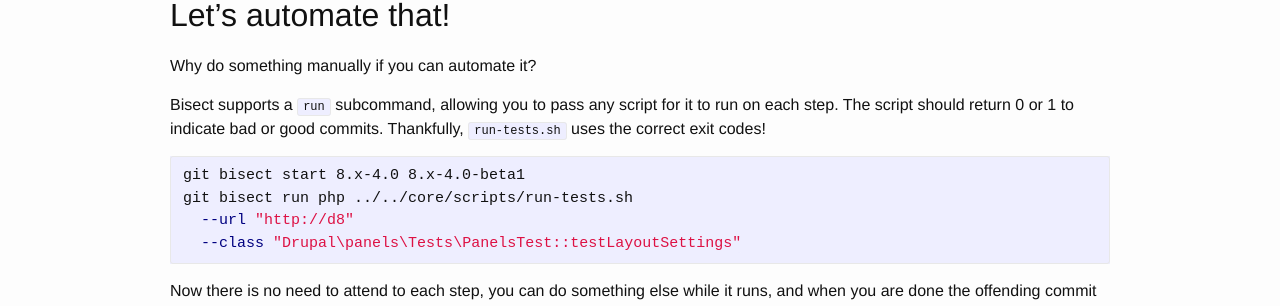
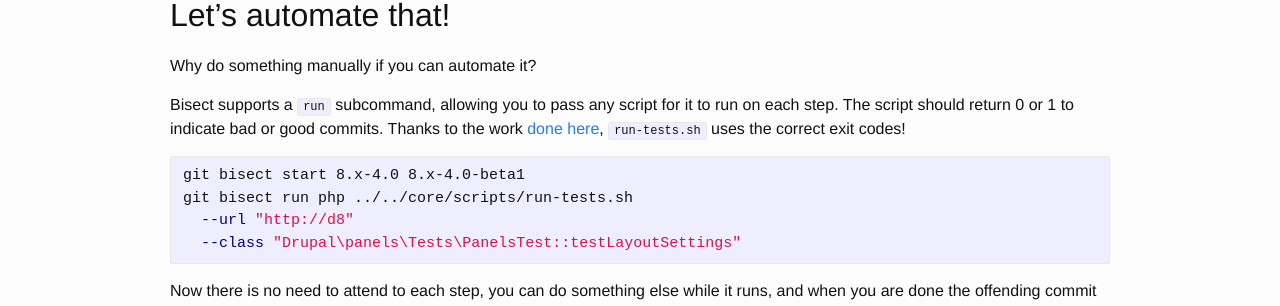
Before and after one commit to timplunkett/timplunkett.github.io, a Jekyll site: the page built from _posts/2017-05-02-git-bisect-run-drupal.md, in a window 1280 px wide. Shown: the part 1104-1410 px from the top of the page. Built offline with Jekyll 4.4.1, drawn with Linux system fonts in a browser that asks for light colours.

Commit message:
Adding credit for exit codes

````diff
--- a/_posts/2017-05-02-git-bisect-run-drupal.md
+++ b/_posts/2017-05-02-git-bisect-run-drupal.md
@@ -39,7 +39,7 @@ Based on the output of this script, you then can run `git bisect good` or `git b
 
 Why do something manually if you can automate it?
 
-Bisect supports a `run` subcommand, allowing you to pass any script for it to run on each step. The script should return 0 or 1 to indicate bad or good commits. Thankfully, `run-tests.sh` uses the correct exit codes!
+Bisect supports a `run` subcommand, allowing you to pass any script for it to run on each step. The script should return 0 or 1 to indicate bad or good commits. Thanks to the work [done here](https://www.drupal.org/commitlog/commit/2/37705f2a8220776d86d333597a24cb40116981f5), `run-tests.sh` uses the correct exit codes!
 ```bash
 git bisect start 8.x-4.0 8.x-4.0-beta1
 git bisect run php ../../core/scripts/run-tests.sh
````
